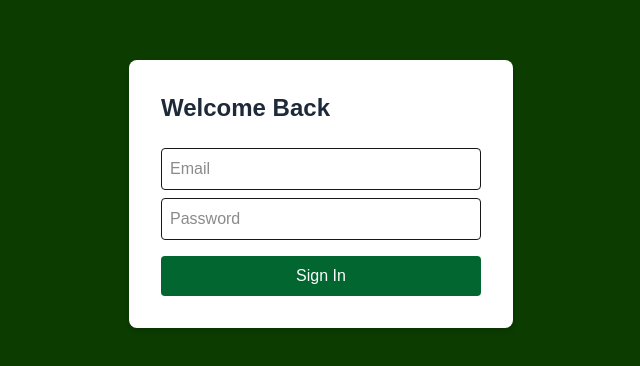
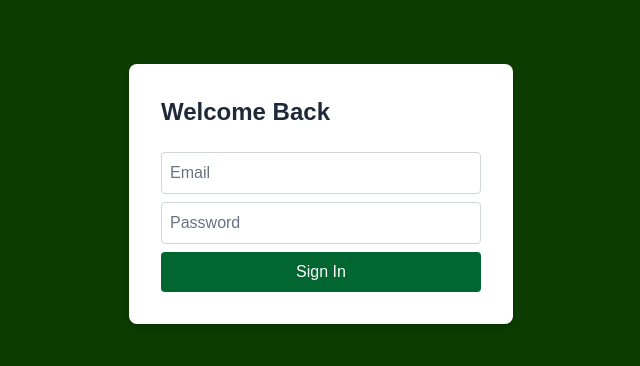
Before and after one commit to mina-lue/tendering-app-web, a Next.js app: page /signin in a window 1280 px wide. Shown: the part 206-572 px from the top of the page, without its empty margins (319-959 px from the left). Built offline with nearby package versions, Linux system fonts and the light colour scheme.

Commit message:
signin page UI upgrade

```diff
--- a/app/(auth)/signin/page.tsx
+++ b/app/(auth)/signin/page.tsx
@@ -32,7 +32,12 @@
           type="email"
           placeholder="Email"
           {...register("email")}
-          className="w-full mb-2 p-2 border rounded"
+          className="w-full mb-2 p-2
+                        border border-gray-300 rounded
+                        text-gray-800
+                        placeholder-gray-500
+                        focus:outline-none focus:ring-2 focus:ring-green-700
+                    "
         />
         {errors.email && (
           <p className="text-red-600 text-sm">{errors.email.message}</p>
@@ -42,7 +47,12 @@
           type="password"
           placeholder="Password"
           {...register("password")}
-          className="w-full mb-4 p-2 border rounded"
+          className="w-full mb-2 p-2
+                        border border-gray-300 rounded
+                        text-gray-800
+                        placeholder-gray-500
+                        focus:outline-none focus:ring-2 focus:ring-green-700
+                    "
         />
         {errors.password && (
           <p className="text-red-600 text-sm">{errors.password.message}</p>
```
